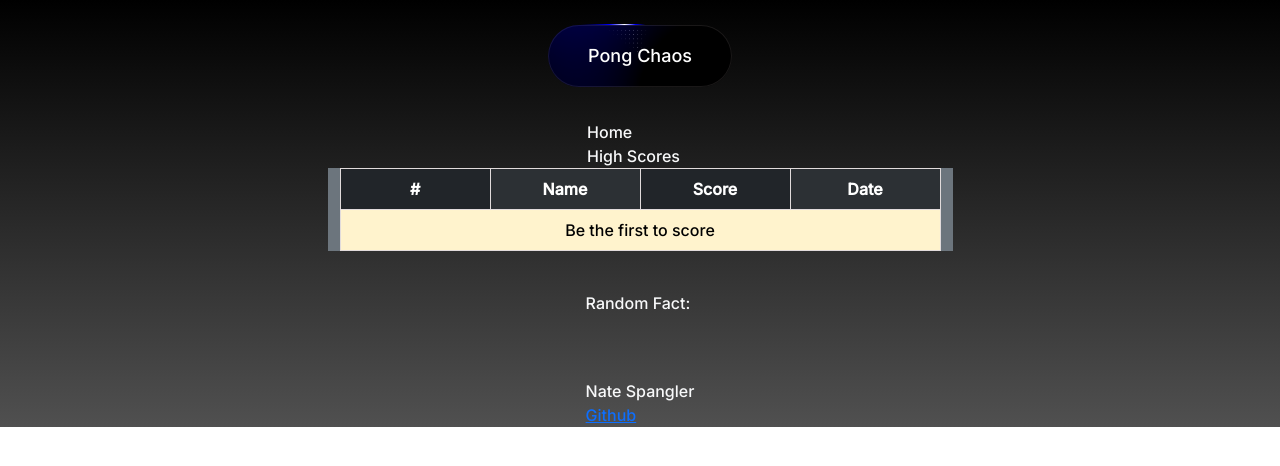
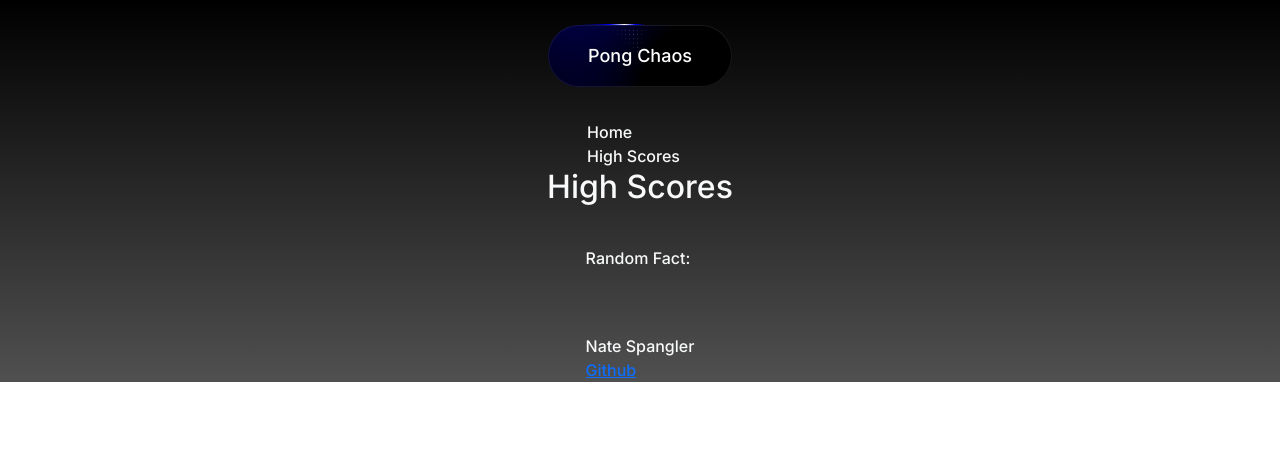
Before and after one commit to NateSpangler/startup, a React (Vite) app: page /scores in a window 1280 px wide. Shown: the top 466 px of the page. Built offline with nearby package versions, Linux system fonts and the light colour scheme.

Commit message:
changes to play.jsx

```diff
--- a/src/login/login.jsx
+++ b/src/login/login.jsx
@@ -12,7 +12,7 @@ export function Login() {
       <br></br>
       <br></br>
       <label for="Enter your name:" className="entername">Enter your name: </label>
-      <input type="name:" id="name" className="entername" name="name" placeholder="" required pattern="[Aa].*" />
+      <input type="text" id="name" className="entername" name="name" placeholder="Your name" required pattern="[Aa].*" onChange={(e) => setPlayerName(e.target.value)}/>
       <button className="shiny-cta"><NavLink to="/play">Let's do this</NavLink>
       </button>
       <br></br>
--- a/src/play/Ball.jsx
+++ b/src/play/Ball.jsx
@@ -9,6 +9,7 @@ const Ball = ({ gameWidth, gameHeight, speed, updateBallPosition }) => {
   });
 
   const ballRef = useRef(null); // Ref to track the rendered ball element
+
 
   useEffect(() => {
     const interval = setInterval(() => {
@@ -27,13 +28,12 @@ const Ball = ({ gameWidth, gameHeight, speed, updateBallPosition }) => {
   }, [gameWidth, gameHeight, speed]);
 
   useEffect(() => {
-    updateBallPosition(position);
+    // setPosition(position);
     // Track rendered ball position
     if (ballRef.current) {
       const { x, y } = ballRef.current.getBoundingClientRect();
-      console.log(`Rendered Ball Position: x=${x}, y=${y}`);
     }
-  }, [position, updateBallPosition]);
+  }, [position]);
 
   return (
     <div
--- a/src/play/Player.jsx
+++ b/src/play/Player.jsx
@@ -4,6 +4,7 @@ const Player = ({ gameWidth, gameHeight, setPlayerPosition }) => {
   const [position, setPosition] = useState({ x: gameWidth / 2, y: gameHeight / 2 });
   const playerRef = useRef(null); // Ref for tracking the player DOM element
 
+  // Handle keyboard input for player movement
   useEffect(() => {
     const handleKeyDown = (event) => {
       setPosition((prev) => {
@@ -11,9 +12,9 @@ const Player = ({ gameWidth, gameHeight, setPlayerPosition }) => {
         const speed = 35;
 
         if (event.key === "ArrowUp" && y > 0) y -= speed;
-        if (event.key === "ArrowDown" && y < gameHeight - 20) y += speed;
+        if (event.key === "ArrowDown" && y < gameHeight - 40) y += speed; // Account for player height
         if (event.key === "ArrowLeft" && x > 0) x -= speed;
-        if (event.key === "ArrowRight" && x < gameWidth - 20) x += speed;
+        if (event.key === "ArrowRight" && x < gameWidth - 40) x += speed; // Account for player width
 
         return { x, y };
       });
@@ -23,17 +24,17 @@ const Player = ({ gameWidth, gameHeight, setPlayerPosition }) => {
     return () => window.removeEventListener("keydown", handleKeyDown);
   }, [gameWidth, gameHeight]);
 
+  // Update the parent component with the player's state position
   useEffect(() => {
-    console.log("Player state position:", position); // Add log to track state position
-    setPlayerPosition(position);
+    setPlayerPosition(position); // Update the parent component with the player's position
+    console.log("Player state position:", position); // Log the state position for debugging
 
     // Track the rendered position using useRef
     if (playerRef.current) {
-      const { x, y } = playerRef.current.getBoundingClientRect();
-      console.log(`Rendered Player Position: x=${x}, y=${y}`);
+      const { left, top } = playerRef.current.getBoundingClientRect();
+      console.log(`Rendered Player Position: left=${left}, top=${top}`);
     }
   }, [position, setPlayerPosition]);
-
 
   return (
     <div
@@ -44,11 +45,10 @@ const Player = ({ gameWidth, gameHeight, setPlayerPosition }) => {
         height: "40px",
         backgroundColor: "blue",
         borderRadius: "50%",
-    left: `${gameWidth / 2}px`,  // Hardcoded position
-    top: `${gameHeight / 2}px`,  // Hardcoded position
+        left: `${position.x}px`,  // Use dynamic position from state
+        top: `${position.y}px`,   // Use dynamic position from state
       }}
     />
-
   );
 };
 
--- a/src/play/play.jsx
+++ b/src/play/play.jsx
@@ -12,9 +12,6 @@ const Play = () => {
   const [isInvincible, setIsInvincible] = useState(false);
   const [score, setScore] = useState(0);
   const [gameOver, setGameOver] = useState(false);
-
-
-
 
   // Update ball positions
   const updateBallPosition = (ball) => {
@@ -34,15 +31,9 @@ const Play = () => {
     const checkCollision = () => {
       if (!isInvincible) {
         ballPositions.forEach((ball) => {
-          // Ensure the ball is within the game area before checking collision
           if (ball.x >= 0 && ball.x <= gameWidth - 20 && ball.y >= 0 && ball.y <= gameHeight - 20) {
             let dx = Math.abs(playerPosition.x - ball.x);
             let dy = Math.abs(playerPosition.y - ball.y);
-          // Debugging logs
-          //console.log(`Player Position: x=${playerPosition.x}, y=${playerPosition.y}`);
-          //console.log(`Ball Position: x=${ball.x}, y=${ball.y}`);
-          //console.log(`dx: ${dx}, dy: ${dy}`);
-          //console.log(`Collision Check: dx < 40: ${dx < 40}, dy < 40: ${dy < 40}`);
 
             if (dx < 40 && dy < 40) {
               console.log("Collision detected! Ending game.");
@@ -76,8 +67,10 @@ const Play = () => {
       alert(`Game Over! Your Score: ${score}`);
 
       let highscores = JSON.parse(localStorage.getItem("highscores")) || [];
-      highscores.push(score);
-      highscores = highscores.sort((a, b) => b - a).slice(0, 3);
+      let playerName = localStorage.getItem("playerName");
+
+      highscores.push({ name: playerName, score });
+      highscores = highscores.sort((a, b) => b.score - a.score).slice(0, 10);
       localStorage.setItem("highscores", JSON.stringify(highscores));
     }
   };
@@ -111,14 +104,16 @@ const Play = () => {
         border: "2px solid black",
         overflow: "hidden",
       }}
-
     >
-
       {!gameOver ? (
         <>
-          <Player gameWidth={gameWidth} gameHeight={gameHeight} setPlayerPosition={setPlayerPosition} />
+          {/* Pass setPlayerPosition instead of setPosition */}
+          <Player gameWidth={gameWidth} gameHeight={gameHeight} setPosition={setPlayerPosition} />
+
+          {/* Pass updateBallPosition instead of setPosition */}
           <Ball gameWidth={gameWidth} gameHeight={gameHeight} speed={ballSpeed} updateBallPosition={updateBallPosition} />
           <Ball gameWidth={gameWidth} gameHeight={gameHeight} speed={ballSpeed} updateBallPosition={updateBallPosition} />
+
           <Powerup gameWidth={gameWidth} gameHeight={gameHeight} onCollect={handlePowerup} />
           <div style={{ position: "absolute", top: "10px", left: "10px", fontSize: "18px" }}>Score: {score}</div>
         </>
--- a/src/scores/scores.jsx
+++ b/src/scores/scores.jsx
@@ -1,52 +1,26 @@
-import React from 'react';
-
+import React, { useEffect, useState } from 'react';
 
 export function Scores() {
-  const [scores, setScores] = React.useState([]);
+  const [highscores, setHighscores] = useState([]);
 
-  // Demonstrates calling a service asynchronously so that
-  // React can properly update state objects with the results.
-  React.useEffect(() => {
-    const scoresText = localStorage.getItem('scores');
-    if (scoresText) {
-      setScores(JSON.parse(scoresText));
-    }
+  useEffect(() => {
+    const savedHighscores = JSON.parse(localStorage.getItem('highscores')) || [];
+    setHighscores(savedHighscores);
   }, []);
 
-  // Demonstrates rendering an array with React
-  const scoreRows = [];
-  if (scores.length) {
-    for (const [i, score] of scores.entries()) {
-      scoreRows.push(
-        <tr key={i}>
-          <td>{i}</td>
-          <td>{score.name.split('@')[0]}</td>
-          <td>{score.score}</td>
-          <td>{score.date}</td>
-        </tr>
-      );
-    }
-  } else {
-    scoreRows.push(
-      <tr key='0'>
-        <td colSpan='4'>Be the first to score</td>
-      </tr>
+  return (
+    <div>
+      <h2>High Scores</h2>
+      <ol>
+        {highscores.map((entry, index) => (
+          <li key={index}>
+            {entry.name}: {entry.score}
+          </li>
+        ))}
+      </ol>
+    </div>
   );
 }
 
-  return (
-    <main className='container-fluid bg-secondary text-center'>
-      <table className='table table-warning table-striped-columns'>
-        <thead className='table-dark'>
-          <tr>
-            <th>#</th>
-            <th>Name</th>
-            <th>Score</th>
-            <th>Date</th>
-          </tr>
-        </thead>
-        <tbody id='scores'>{scoreRows}</tbody>
-      </table>
-    </main>
-  );
-}
+
+export default Scores;
```
Also changed, not shown: 10 other files (tests, documents, lock files or other folders). Lines whose indentation alone changed are shown as unchanged.
